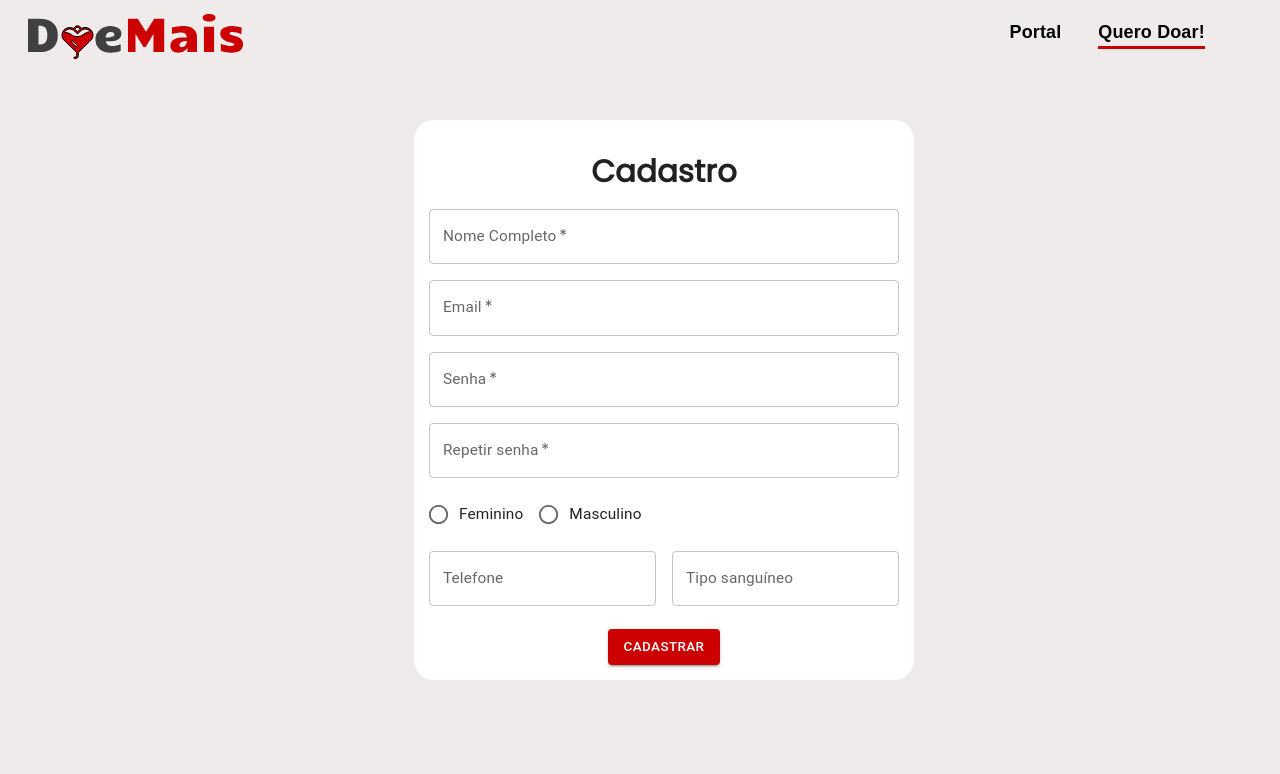
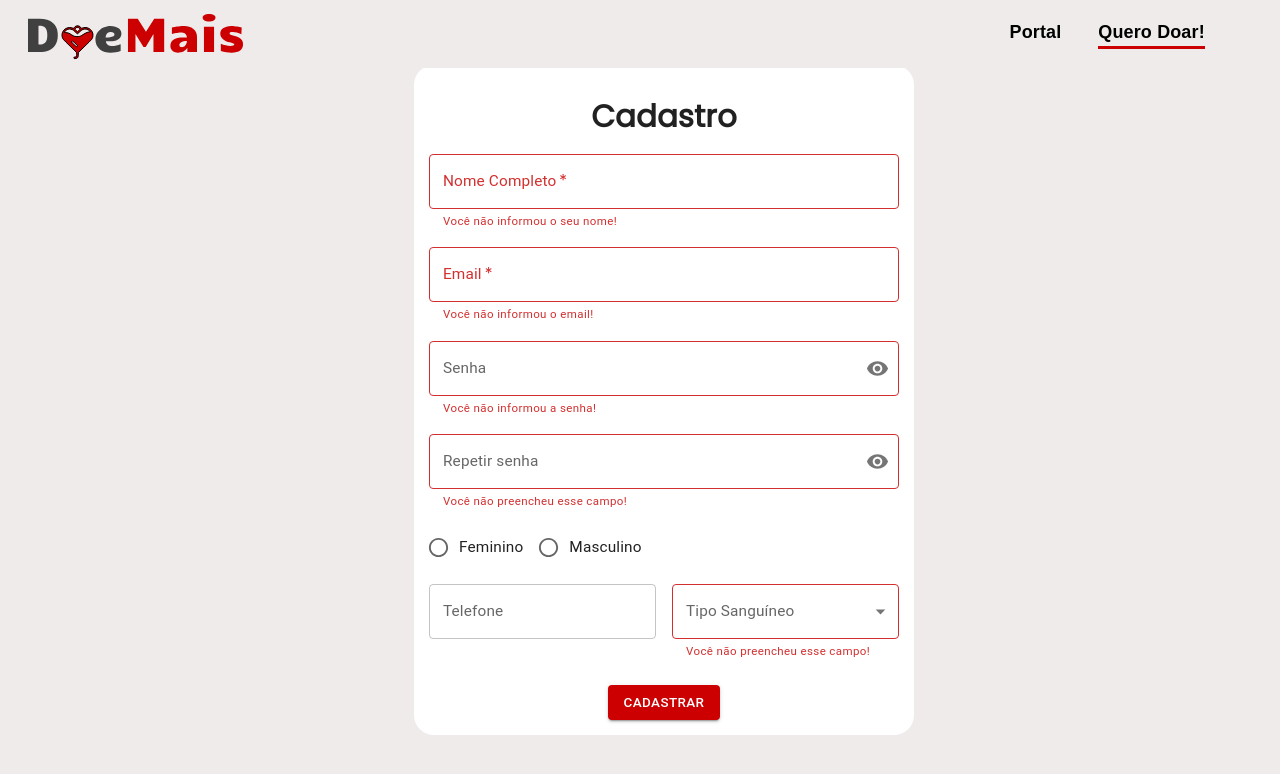
Before and after one commit to Emilybtoliveira/DoeMais, a React (Create React App) app in the folder client/: page /cadastro in a window 1280 px wide. Both pictures are taken after a click on the button "CADASTRAR". Shown: the top 774 px of the page. Built offline with nearby package versions, Linux system fonts and the light colour scheme; a web font is replaced by a local one.

Commit message:
Adicionando validação no forms, com bug de submit

```diff
--- a/client/package.json
+++ b/client/package.json
@@ -2,7 +2,6 @@
   "name": "client",
   "version": "0.1.0",
   "private": true,
-  "proxy": "http://localhost:5000",
   "dependencies": {
     "@emotion/react": "^11.10.6",
     "@emotion/styled": "^11.10.6",
@@ -12,12 +11,14 @@
     "@testing-library/react": "^13.4.0",
     "@testing-library/user-event": "^13.5.0",
     "axios": "^1.3.4",
+    "bcryptjs": "^2.4.3",
     "framer-motion": "^10.2.4",
     "history": "^5.3.0",
     "moment": "^2.29.4",
     "react": "^18.2.0",
     "react-dom": "^18.2.0",
     "react-file-base64": "^1.0.3",
+    "react-input-mask": "^2.0.4",
     "react-redux": "^8.0.5",
     "react-responsive": "^9.0.2",
     "react-responsive-carousel": "^3.2.23",
--- a/client/src/components/FormCadastro/index.js
+++ b/client/src/components/FormCadastro/index.js
@@ -1,8 +1,26 @@
-import React from 'react';
+import React, {useState} from 'react';
 import {Container} from './styles'
-import {TextField, Grid,RadioGroup,FormControlLabel,Radio,Button } from '@mui/material';
-import * as palette from "../../utils/variablesColor"
+import InputMask from 'react-input-mask';
+import {TextField,
+    Grid,
+    RadioGroup,
+    FormControlLabel,
+    Radio,
+    Button,
+    OutlinedInput,
+    InputLabel,
+    InputAdornment,
+    FormHelperText,
+    FormControl,
+    IconButton ,
+    Select,
+    MenuItem
+ } from '@mui/material';
+ import Visibility from '@mui/icons-material/Visibility';
+import VisibilityOff from '@mui/icons-material/VisibilityOff';
 import { createTheme, ThemeProvider } from '@mui/material/styles';
+import * as options from '../../utils/options'
+import bcrypt from 'bcryptjs';
 
 const theme = createTheme({
 
@@ -14,7 +32,137 @@ const theme = createTheme({
 
     },
   });
+
 function FormCadastro (){
+    const [data, setData] = useState({
+        nome: sessionStorage.getItem('nome') || '',
+        email:sessionStorage.getItem('email') || '',
+        senha_cripto: '',
+        genero: sessionStorage.getItem('genero') || '',
+        telefone: sessionStorage.getItem('telefone') || '',
+        tipo_sanguineo: sessionStorage.getItem('tipo') || '' })
+
+    const [showPassword, setShowPassword] = useState(false);
+    const [showPassword2, setShowPassword2] = useState(false);
+    const [senha, setSenha] = useState('');
+    const [repetirSenha, setRepetirSenha] = useState('');
+
+    const handleClickShowPassword = () => setShowPassword((show) => !show);
+    const handleClickShowPassword2 = () => setShowPassword2((show) => !show);
+
+    const [errorRepetirSenha, setErrorRepetirSenha] = useState("")
+    const [errorNome, setErrorNome] = useState("")
+    const [errorEmail, setErrorEmail] = useState("")
+    const [errorSenha, setErrorSenha] = useState("")
+    const [errorTipo, setErrorTipo] = useState("")
+    // const [errorLocal, setErrorLocal] = useState("")
+    // const [errorCidade, setErrorCidade] = useState("")
+    // const [errorNomeMinistrante, setErrorNomeMinistrante] = useState("")
+    // const [errorQnt_Vagas, setErrorQnt_Vagas] = useState("")
+    // const [errorData_inicio, setErrorData_inicio] = useState("")
+    // const [errorData_encerramento, setErrorData_encerramento] = useState("")
+
+    const hashPassword = async (password) => {
+        const salt = await bcrypt.genSalt(10);
+        const hash = await bcrypt.hash(password, salt);
+        return hash;
+      };
+
+
+    const handleConfirm = async () => {
+
+        !data.nome? setErrorNome("Você não informou o seu nome!") : setErrorNome("")
+        !data.email? setErrorEmail("Você não informou o email!") : setErrorEmail("")
+        !senha? setErrorSenha("Você não informou a senha!") : setErrorSenha("")
+        !data.tipo_sanguineo? setErrorTipo("Você não preencheu esse campo!") : setErrorTipo("")
+        !repetirSenha? setErrorRepetirSenha("Você não preencheu esse campo!") : setErrorRepetirSenha("")
+
+        if (
+            !errorNome &&
+            !errorEmail &&
+            !errorSenha &&
+            !errorTipo &&
+            !errorRepetirSenha
+          ) {
+            console.log('Passou')
+            console.log('errorNome:', errorNome)
+            console.log('errorEmail:', errorEmail)
+            console.log('errorSenha:', errorSenha)
+            console.log('errorTipo:', errorTipo)
+            console.log('errorRepetirSenha:', errorRepetirSenha)
+            const hashedPassword = await hashPassword(senha);
+            setData({...data, senha_cripto: hashedPassword})
+            handleSubmit()
+          } else{
+            console.log('Erro')
+          }
+    }
+
+    const handleSubmit = () =>{
+        console.log(data)
+    }
+
+
+
+    const handleMouseDownPassword = (event) => {
+      event.preventDefault();
+    };
+
+    const handleNome = (e) =>{
+        const nomeCompleto = e.target.value;
+        setData({...data, nome: nomeCompleto})
+        sessionStorage.setItem("nome", nomeCompleto)
+    }
+
+
+    const handleEmail = (e) =>{
+        console.log(e.target.value)
+        const email_ = e.target.value;
+        let regex = new RegExp(/^(([^<>()[\]\\.,;:\s@"]+(\.[^<>()[\]\\.,;:\s@"]+)*)|(".+"))@((\[[0-9]{1,3}\.[0-9]{1,3}\.[0-9]{1,3}\.[0-9]{1,3}])|(([a-zA-Z\-0-9]+\.)+[a-zA-Z]{2,}))$/).test(email_) ;
+        setData({...data, email: email_})
+        if(!regex){
+            setErrorEmail('Email incorreto')
+        }else{
+            setErrorEmail('')
+        }
+        sessionStorage.setItem("email", email_)
+    }
+
+    const handleSenha = (e) =>{
+        const senha_ = e.target.value;
+        setSenha(senha_)
+
+    }
+
+    const handleGenero = (e) =>{
+        console.log(e.target.value)
+        const genero_ = e.target.value;
+        setData({...data, genero: genero_})
+        sessionStorage.setItem("genero", genero_)
+    }
+
+    const handleTelefone = (e) =>{
+        const telefone_ = e.target.value;
+        setData({...data, telefone: telefone_})
+        sessionStorage.setItem("telefone", telefone_)
+    }
+
+    const handleTipoSanguineo = (e) => {
+        const tipoSanguineo = e.target.value;
+        setData({...data, tipo_sanguineo: tipoSanguineo})
+        sessionStorage.setItem("tipo", tipoSanguineo)
+    }
+
+    const handleRepetirSenha = (e) => {
+        setRepetirSenha(e.target.value)
+        if(e.target.value !== data.senha_cripto){
+            setErrorRepetirSenha('Senhas diferentes')
+        }else{
+            setErrorRepetirSenha('')
+        }
+    }
+
+
     return(
         <ThemeProvider theme={theme}>
             <Container>
@@ -22,44 +170,126 @@ function FormCadastro (){
             <Grid container spacing={2} >
                 <Grid item xs={12} md={12} >
                     <TextField
-                    color='primary'
                     label="Nome Completo"
                     name="nome"
                     required
                     fullWidth
-
-                    />
+                    error={errorNome? true: false}
+                    helperText={errorNome? errorNome: false}
+                    value={data.nome}
+                    onChange={handleNome}
+s                    />
                 </Grid>
                 <Grid item xs={12} md={12}>
-                    <TextField required fullWidth label="Email" variant="outlined" />
+                    <TextField required fullWidth label="Email" variant="outlined"
+                    error={errorEmail? true: false}
+                    helperText={errorEmail? errorEmail: false}
+                    value={data.email}
+                    onChange={handleEmail} />
                 </Grid>
                 <Grid item xs={12} md={12}>
-                    <TextField required fullWidth label="Senha" variant="outlined" />
+                    <FormControl  fullWidth variant="outlined">
+                        <InputLabel htmlFor="outlined-adornment-password" sx={{background:'white'}}>Senha</InputLabel>
+                        <OutlinedInput
+                            id="outlined-adornment-password"
+                            type={showPassword ? 'text' : 'password'}
+                            value={senha}
+                            onChange={handleSenha}
+
+                            endAdornment={
+                            <InputAdornment position="end">
+                                <IconButton
+                                aria-label="toggle password visibility"
+                                onClick={handleClickShowPassword}
+                                onMouseDown={handleMouseDownPassword}
+                                edge="end"
+                                >
+                                {showPassword ? <VisibilityOff /> : <Visibility />}
+                                </IconButton>
+                            </InputAdornment>
+                            }
+                            label="Password"
+                            error={errorSenha}
+                            helperText={errorSenha || ''}
+                        />
+                        {errorSenha && <FormHelperText error>{errorSenha}</FormHelperText>}
+                    </FormControl>
                 </Grid>
                 <Grid item xs={12} md={12}>
-                    <TextField required fullWidth label="Repetir senha" variant="outlined" />
+                <FormControl  fullWidth variant="outlined">
+                        <InputLabel htmlFor="outlined-adornment-password" sx={{background:'white',pr: 1}}>Repetir senha</InputLabel>
+                        <OutlinedInput
+                            id="outlined-adornment-password"
+                            type={showPassword2 ? 'text' : 'password'}
+                            value={repetirSenha}
+                            onChange={handleRepetirSenha}
+                            helperText={errorRepetirSenha? errorRepetirSenha: false}
+                            error={errorRepetirSenha? true: false}
+                            endAdornment={
+                            <InputAdornment position="end">
+                                <IconButton
+                                aria-label="toggle password visibility"
+                                onClick={handleClickShowPassword2}
+                                onMouseDown={handleMouseDownPassword}
+                                edge="end"
+                                >
+                                {showPassword2 ? <VisibilityOff /> : <Visibility />}
+                                </IconButton>
+                            </InputAdornment>
+                            }
+                            label="Password"
+                        />
+                        {errorRepetirSenha && <FormHelperText error>{errorRepetirSenha}</FormHelperText>}
+                    </FormControl>
                 </Grid>
                 <Grid item xs={12} md={12}>
                 <RadioGroup
                 aria-labelledby="demo-radio-buttons-group-label"
-                defaultValue="female"
+                defaultValue={data.genero}
+                onChange={handleGenero}
                 name="radio-buttons-group"
                 >
                     <div style={{display: 'flex'}}>
-                        <FormControlLabel value="feminino" control={<Radio />} label="Feminino" />
-                        <FormControlLabel value="masculino" control={<Radio />} label="Masculino" />
+                        <FormControlLabel value="f" control={<Radio />} label="Feminino" />
+                        <FormControlLabel value="m" control={<Radio />} label="Masculino" />
                     </div>
                 </RadioGroup>
                 </Grid>
 
                 <Grid item xs={6} md={6} >
-                    <TextField fullWidth label="Telefone" variant="outlined" />
+                <TextField
+                label="Telefone"
+                variant="outlined"
+                InputProps={{
+                    inputComponent: InputMask,
+                    inputProps: {
+                    mask: '(99) 99999-9999',
+                    },
+                }}
+                value={data.telefone}
+                onChange={handleTelefone}
+                />
                 </Grid>
                 <Grid item xs={6} md={6}>
-                    <TextField fullWidth label="Tipo sanguíneo" variant="outlined" />
+                <FormControl fullWidth>
+                    <InputLabel id="demo-simple-select-label" sx={{background: 'white', pr:1}}>Tipo Sanguíneo</InputLabel>
+                    <Select
+                    labelId="demo-simple-select-label"
+                    id="demo-simple-select"
+                    value={data.tipo_sanguineo}
+                    helperText={errorTipo? errorTipo: false}
+                    error={errorTipo? true: false}
+                    onChange={handleTipoSanguineo}
+                    >
+                    {options.tipos_sanguineos.map((item,i) =>(
+                        <MenuItem key={i} value={item}>{item}</MenuItem>
+                    ))}
+                    </Select>
+                    {errorTipo && <FormHelperText error>{errorTipo}</FormHelperText>}
+                </FormControl>
                 </Grid>
             </Grid>
-            <Button variant="contained" className='button' >Cadastrar</Button>
+            <Button variant="contained" className='button' onClick={handleConfirm} >Cadastrar</Button>
         </Container>
         </ThemeProvider>
 
--- /dev/null
+++ b/client/src/utils/options.js
@@ -0,0 +1 @@
+export const tipos_sanguineos= ['Desconhecido','A-', 'A+','B+', 'B-', 'AB+', 'AB-', 'O-', 'O+']
```
Also changed, not shown: 2 other files (tests, documents, lock files or other folders).
